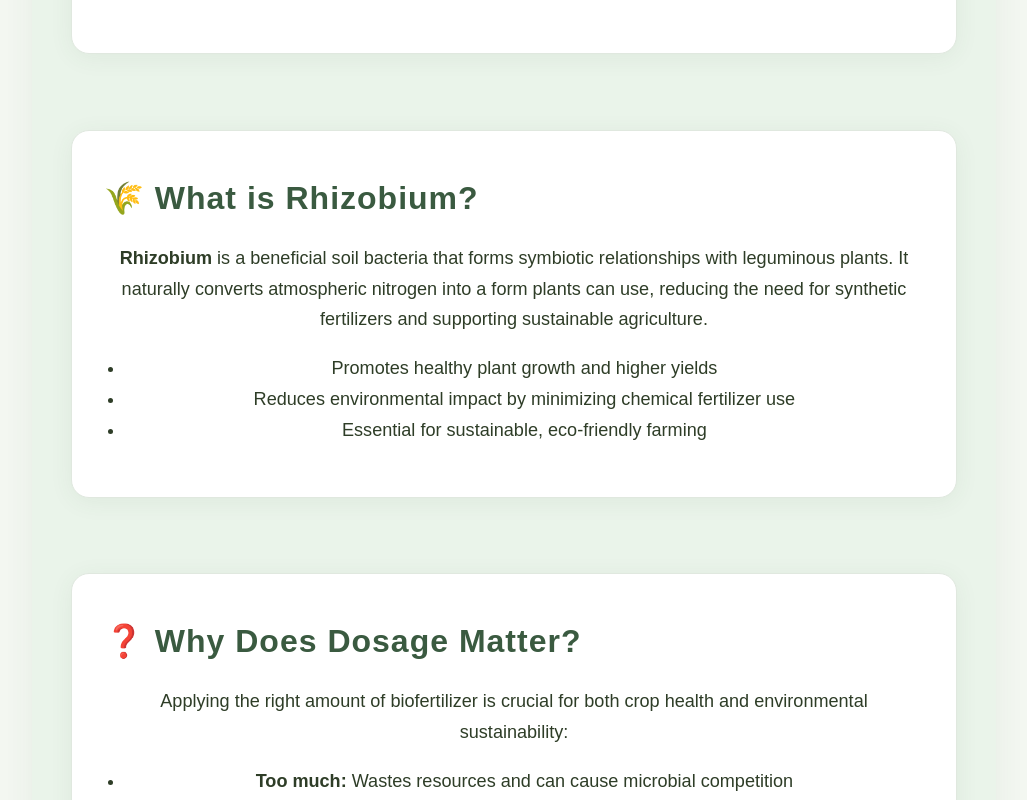
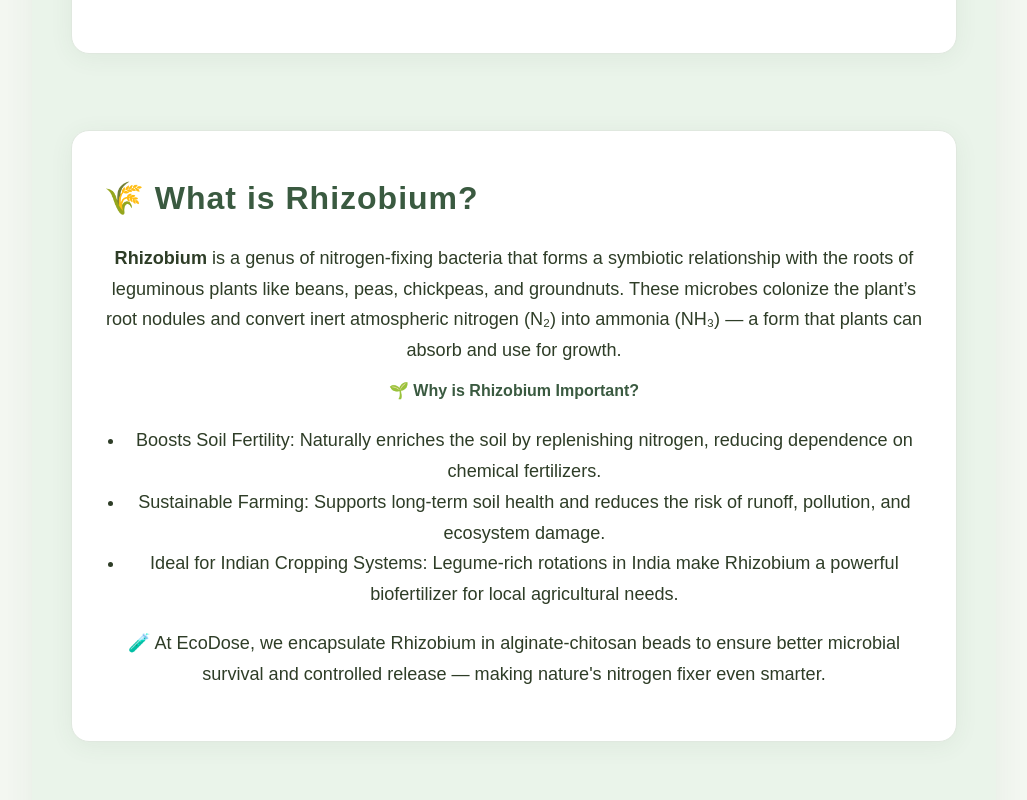
Before and after one commit to varunaditya27/EcoDose, a React (Vite) app in the folder web-app/frontend/: page / in a window 1280 px wide. Shown: the part 5940-6740 px from the top of the page, without its empty margins (126-1153 px from the left). Built offline with nearby package versions, Linux system fonts and the light colour scheme.

Commit message:
Enhance WhatIsRhizobium component with detailed information on Rhizobium's role in sustainable agriculture, including new sections on soil fertility, sustainable farming practices, and specific benefits for Indian cropping systems.

```diff
--- a/web-app/frontend/src/components/WhatIsRhizobium.jsx
+++ b/web-app/frontend/src/components/WhatIsRhizobium.jsx
@@ -1,16 +1,29 @@
 import React from 'react';
 
 const WhatIsRhizobium = () => (
-  <div className="about-card">
+  <div className="about-card what-is-rhizobium">
     <h2>🌾 What is Rhizobium?</h2>
+
     <p>
-      <b>Rhizobium</b> is a beneficial soil bacteria that forms symbiotic relationships with leguminous plants. It naturally converts atmospheric nitrogen into a form plants can use, reducing the need for synthetic fertilizers and supporting sustainable agriculture.
+      <strong>Rhizobium</strong> is a genus of nitrogen-fixing bacteria that forms a symbiotic relationship with the roots of leguminous plants like beans, peas, chickpeas, and groundnuts. These microbes colonize the plant’s root nodules and convert inert atmospheric nitrogen (N₂) into ammonia (NH₃) — a form that plants can absorb and use for growth.
     </p>
-    <ul>
-      <li>Promotes healthy plant growth and higher yields</li>
-      <li>Reduces environmental impact by minimizing chemical fertilizer use</li>
-      <li>Essential for sustainable, eco-friendly farming</li>
+
+    <h4>🌱 Why is Rhizobium Important?</h4>
+    <ul className="custom-list">
+      <li>
+        <span className="list-title">Boosts Soil Fertility:</span> Naturally enriches the soil by replenishing nitrogen, reducing dependence on chemical fertilizers.
+      </li>
+      <li>
+        <span className="list-title">Sustainable Farming:</span> Supports long-term soil health and reduces the risk of runoff, pollution, and ecosystem damage.
+      </li>
+      <li>
+        <span className="list-title">Ideal for Indian Cropping Systems:</span> Legume-rich rotations in India make Rhizobium a powerful biofertilizer for local agricultural needs.
+      </li>
     </ul>
+
+    <p className="future-note">
+      🧪 At EcoDose, we encapsulate Rhizobium in alginate-chitosan beads to ensure better microbial survival and controlled release — making nature's nitrogen fixer even smarter.
+    </p>
   </div>
 );
 
```
